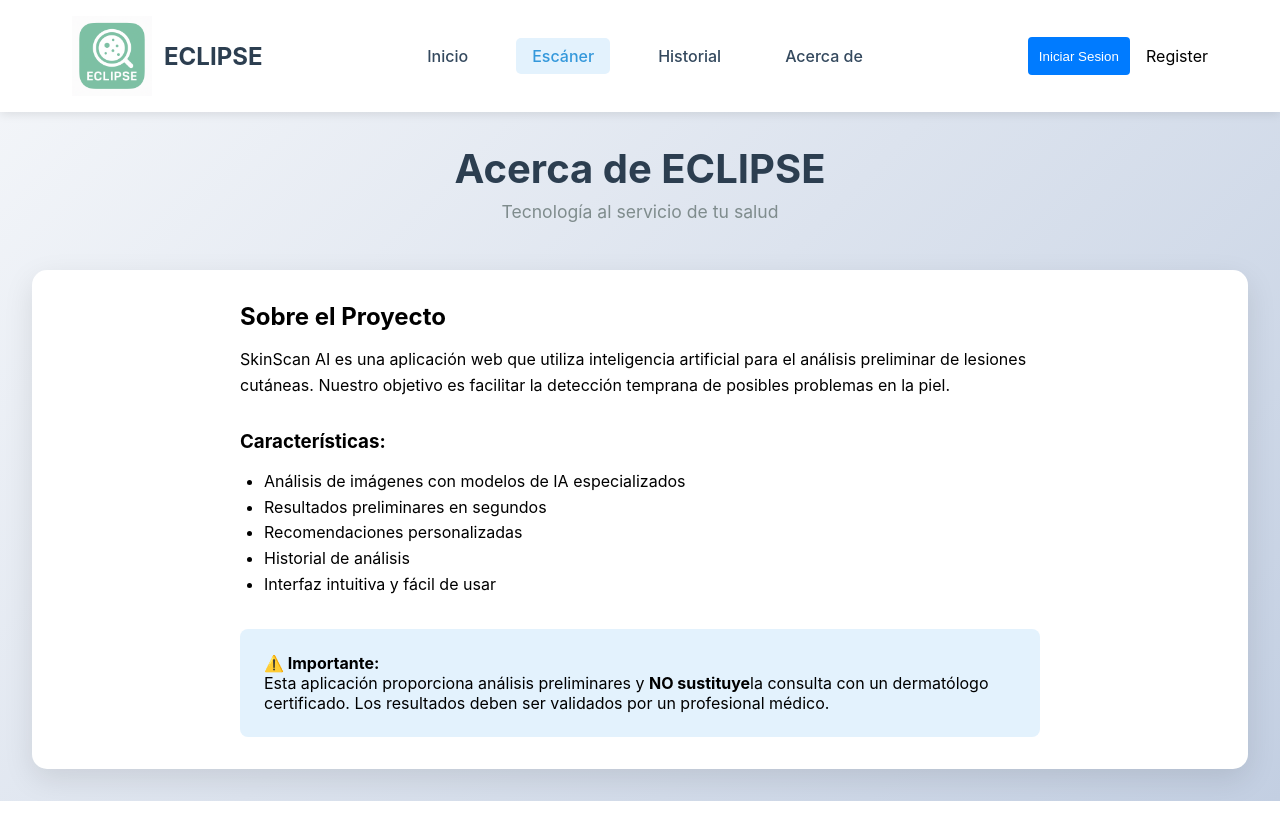
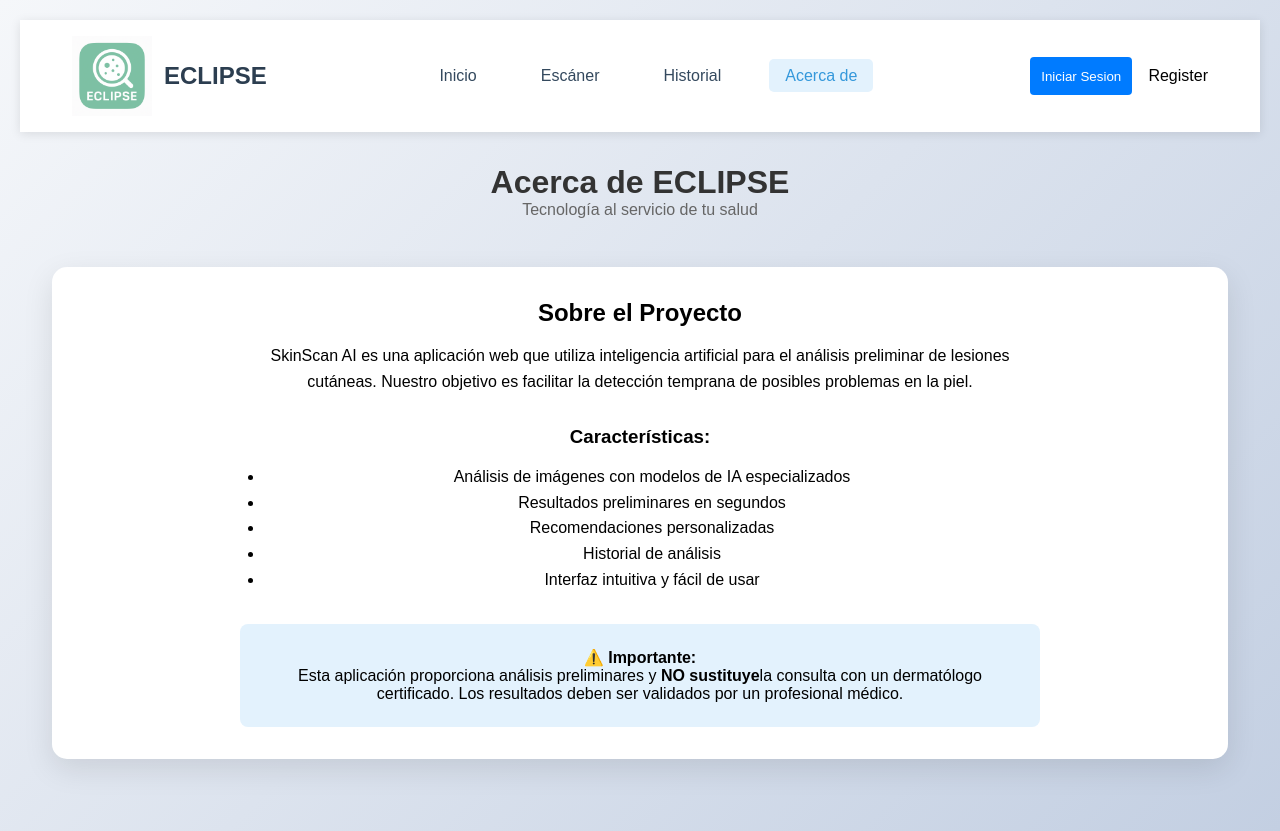
Before and after one commit to myrk95/eclipse_frontend, a React (Create React App) app: page /about in a window 1280 px wide. Before the commit the page ends 801 px from the top, so only its background shows below. Built offline with nearby package versions, Linux system fonts and the light colour scheme.

Commit message:
Navbar y history

```diff
--- a/src/components/Navbar.css
+++ b/src/components/Navbar.css
@@ -25,7 +25,8 @@
 
 /* Estilos para tu logo personalizado */
 .brand-logo-img {
-  height: 80px; /* Ajusta según el tamaño de tu logo */
+  height: 80px;
+  /* Ajusta según el tamaño de tu logo */
   width: auto;
   object-fit: contain;
   transition: transform 0.3s ease;
@@ -108,6 +109,7 @@
     font-size: 0.9rem;
   }
 }
+
 .navbar-actions {
   display: flex;
   align-items: center;
--- a/src/components/Navbar.jsx
+++ b/src/components/Navbar.jsx
@@ -1,5 +1,5 @@
 import React, {useState} from 'react';
-import { Link } from 'react-router-dom';
+import { Link,useLocation } from 'react-router-dom';
 import './Navbar.css';
 import logo from '../assets/logo.png';
 import Modal from './Modal'
@@ -7,6 +7,8 @@ import Modal from './Modal'
 const Navbar = () => {
   const [isModalOpen, setIsModalOpen] = useState(false);
   const [isModalRegisterOpen, setIsModalRegisterOpen] = useState(false);
+  const [focus, setFocus ] = useState(1)
+   const location = useLocation();
   return (
     <nav className="navbar">
       <div className="navbar-container">
@@ -15,19 +17,18 @@ const Navbar = () => {
           <img src={logo} alt="SkinScan AI Logo" className="brand-logo-img" />
           <span className="brand-name">ECLIPSE</span>
         </div>
-
       <ul className="navbar-menu">
         <li className="nav-item">
-            <Link to="/" className="nav-link">Inicio</Link>
+          <Link to="/" className={location.pathname === "/" ? "nav-link active" : "nav-link"}>Inicio</Link>
         </li>
         <li className="nav-item">
-            <Link to="/scanner" className="nav-link active">Escáner</Link>
+          <Link to="/scanner" className={location.pathname === "/scanner" ? "nav-link active" : "nav-link"}>Escáner</Link>
         </li>
         <li className="nav-item">
-            <Link to="/history" className="nav-link">Historial</Link>
+          <Link to="/history" className={location.pathname === "/history" ? "nav-link active" : "nav-link"}>Historial</Link>
         </li>
         <li className="nav-item">
-            <Link to="/about" className="nav-link">Acerca de</Link>
+          <Link to="/about" className={location.pathname === "/about" ? "nav-link active" : "nav-link"}>Acerca de</Link>
         </li>
       </ul>
 
--- /dev/null
+++ b/src/pages/History.css
@@ -0,0 +1,66 @@
+/* Estilos generales de la página */
+.scanner-page {
+  padding: 20px;
+  font-family: Arial, sans-serif;
+  background-color: #f5f5f5;
+}
+
+/* Contenedor principal */
+.scanner-container {
+  text-align: center;
+  margin-bottom: 20px;
+}
+
+.scanner-header h1 {
+  margin: 0;
+  font-size: 2rem;
+  color: #333;
+}
+
+.scanner-header .subtitle {
+  color: #666;
+  font-size: 1rem;
+}
+
+/* Lista en formato grid */
+.scanner-list {
+  display: grid;
+  grid-template-columns: repeat(auto-fill, minmax(220px, 1fr));
+  gap: 20px;
+}
+
+/* Cada item como tarjeta */
+.scanner-item {
+  background-color: #fff;
+  border: 1px solid #ddd;
+  border-radius: 8px;
+  padding: 15px;
+  text-align: center;
+  box-shadow: 0 2px 6px rgba(0,0,0,0.1);
+  transition: transform 0.2s ease;
+}
+
+.scanner-item:hover {
+  transform: translateY(-5px);
+}
+
+/* Imagen dentro de la tarjeta */
+.scanner-item img {
+  width: 100%;
+  height: auto;
+  border-radius: 6px;
+  margin-bottom: 10px;
+}
+
+/* Títulos y textos */
+.scanner-item h3 {
+  margin: 10px 0 5px;
+  font-size: 1.2rem;
+  color: #222;
+}
+
+.scanner-item p {
+  margin: 4px 0;
+  font-size: 0.9rem;
+  color: #555;
+}
--- a/src/pages/HistoryPage.jsx
+++ b/src/pages/HistoryPage.jsx
@@ -1,8 +1,8 @@
 import React  from 'react';
 import {useState, useEffect } from "react";
 import Navbar from '../components/Navbar';
-import './ScannerPage.css';
-
+import './History.css';
+import { useFetch } from "../services/useFetch";
 
 
 const HistoryPage = () => {
```
Lines whose indentation alone changed are shown as unchanged.
